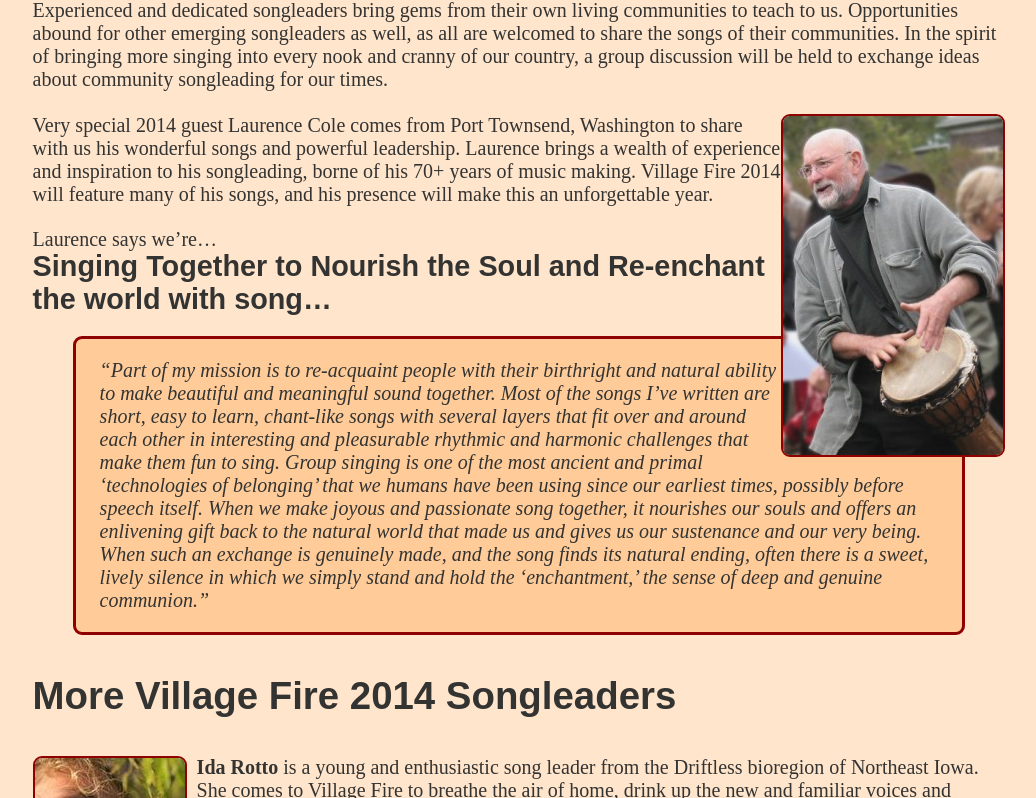
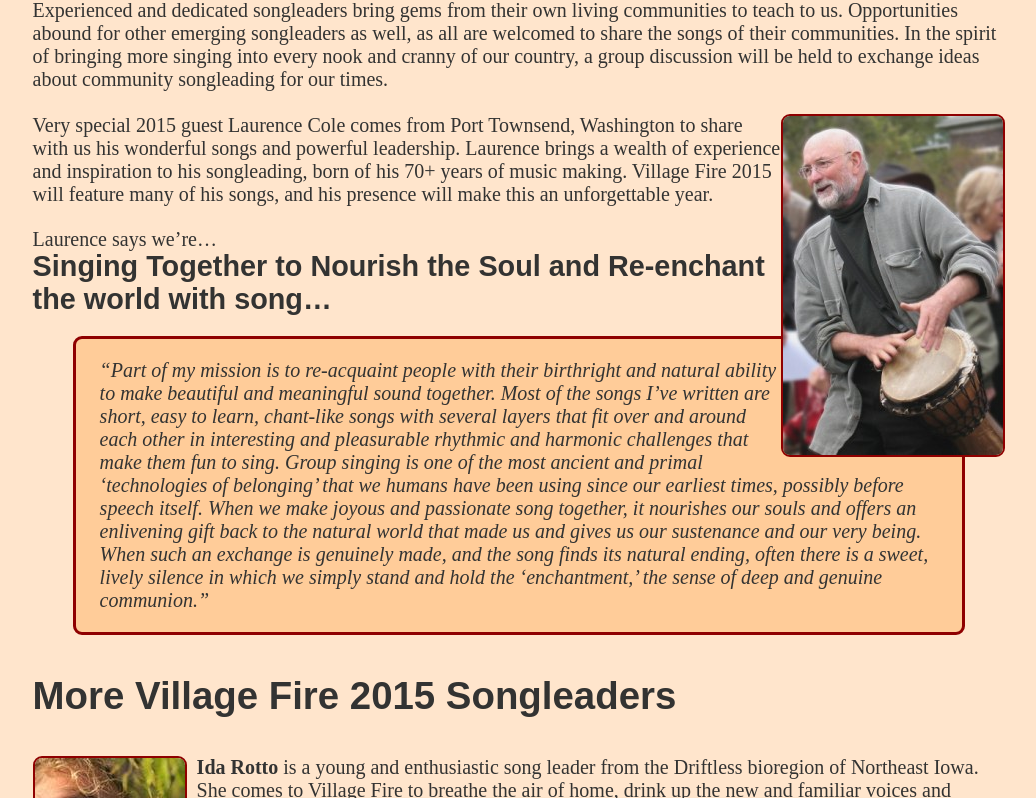
Before and after one commit to neilmb/villagefire, a Jekyll site: the page built from index.md, in a window 1280 px wide and 1400 px high, scrolled down 2600 px. Shown: the part 146-944 px from the top of the window, without its empty margins (121-1157 px from the left). Built offline with Jekyll 4.4.1, drawn with Linux system fonts in a browser that asks for light colours; some web fonts are replaced; some of the changed text lies outside the part shown.

Commit message:
More 2015 changes

```diff
--- a/index.md
+++ b/index.md
@@ -64,10 +64,10 @@ of our country, a group discussion will be held to exchange ideas about
 community songleading for our times.
 
 <img style="float:right" src="images/laurence.jpg">
-Very special 2014 guest Laurence Cole  comes from Port Townsend, Washington to
+Very special 2015 guest Laurence Cole  comes from Port Townsend, Washington to
 share with us his wonderful songs and powerful leadership. Laurence brings a
-wealth of experience and inspiration to his songleading, borne of his 70+
-years of music making. Village Fire 2014 will feature many of his songs, and
+wealth of experience and inspiration to his songleading, born of his 70+
+years of music making. Village Fire 2015 will feature many of his songs, and
 his presence will make this an unforgettable year.
 
 Laurence says we're…
@@ -90,7 +90,7 @@ which we simply stand and hold the ‘enchantment,’ the sense of deep and
 genuine communion.”
 </blockquote>
 
-### More Village Fire 2014 Songleaders
+### More Village Fire 2015 Songleaders
 
 <img class="wrapleft" src="images/ida.jpg">
 **Ida Rotto** is a young and enthusiastic song leader from the Driftless
```
Also changed, not shown: other parts of index.md (+3 -3 lines).
